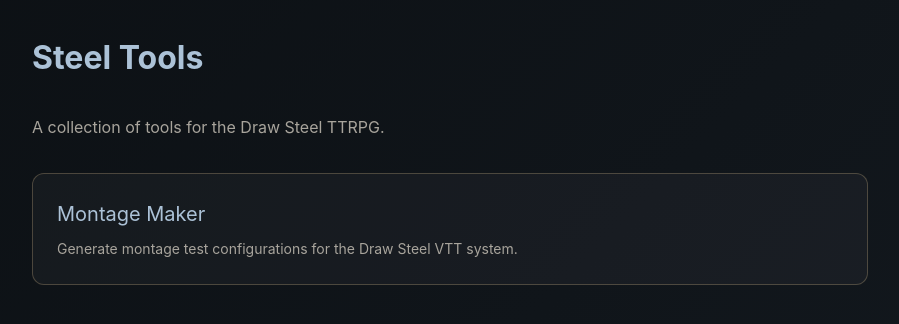
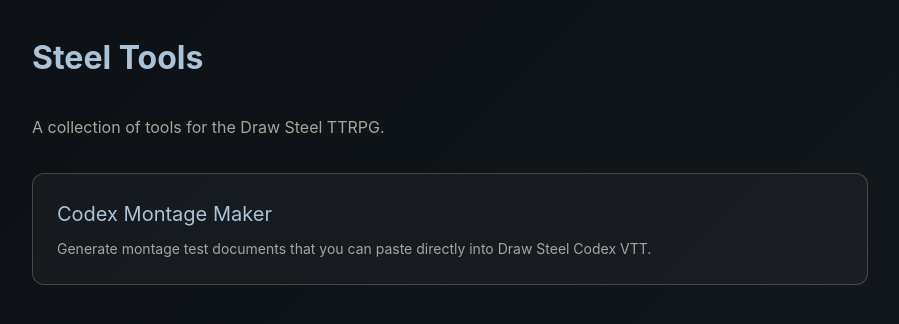
Before and after one commit to friendlylambda/steeltools, a React (Vite) app: page / in a window 1280 px wide. Shown: the top 324 px of the page, without its empty margins (190-1089 px from the left). Built offline with nearby package versions, Linux system fonts and the light colour scheme.

Commit message:
Update index copy for the montage maker

```diff
--- a/src/routes/HomePage.tsx
+++ b/src/routes/HomePage.tsx
@@ -1,9 +1,9 @@
 /** @jsxImportSource @emotion/react */
-import { Link } from '@tanstack/react-router'
-import { colors, spacing, radius, typography } from '../theme'
+import { Link } from "@tanstack/react-router"
+import { colors, spacing, radius, typography } from "../theme"
 
 export const HomePage = (): React.ReactElement => (
-  <div css={{ padding: spacing.xlarge, maxWidth: 900, margin: '0 auto' }}>
+  <div css={{ padding: spacing.xlarge, maxWidth: 900, margin: "0 auto" }}>
     <h1
       css={{
         fontSize: typography.fontSize.xlarge,
@@ -21,29 +21,35 @@
     >
       A collection of tools for the Draw Steel TTRPG.
     </p>
-    <ul css={{ listStyle: 'none', padding: 0, margin: 0 }}>
+    <ul css={{ listStyle: "none", padding: 0, margin: 0 }}>
       <li>
         <Link
           to="/montagemaker"
           css={{
-            display: 'block',
+            display: "block",
             padding: spacing.large,
             backgroundColor: colors.backgroundCard,
             borderRadius: radius.medium,
             border: `1px solid ${colors.secondary30}`,
-            textDecoration: 'none',
+            textDecoration: "none",
             color: colors.text,
-            '&:hover': {
+            "&:hover": {
               borderColor: colors.primary30,
-              backgroundColor: 'rgba(168, 180, 196, 0.08)',
+              backgroundColor: "rgba(168, 180, 196, 0.08)",
             },
           }}
         >
           <div css={{ fontSize: typography.fontSize.large, color: colors.primary }}>
-            Montage Maker
+            Codex Montage Maker
           </div>
-          <div css={{ fontSize: typography.fontSize.small, color: colors.textDim, marginTop: spacing.small }}>
-            Generate montage test configurations for the Draw Steel VTT system.
+          <div
+            css={{
+              fontSize: typography.fontSize.small,
+              color: colors.textDim,
+              marginTop: spacing.small,
+            }}
+          >
+            Generate montage test documents that you can paste directly into Draw Steel Codex VTT.
           </div>
         </Link>
       </li>
```
